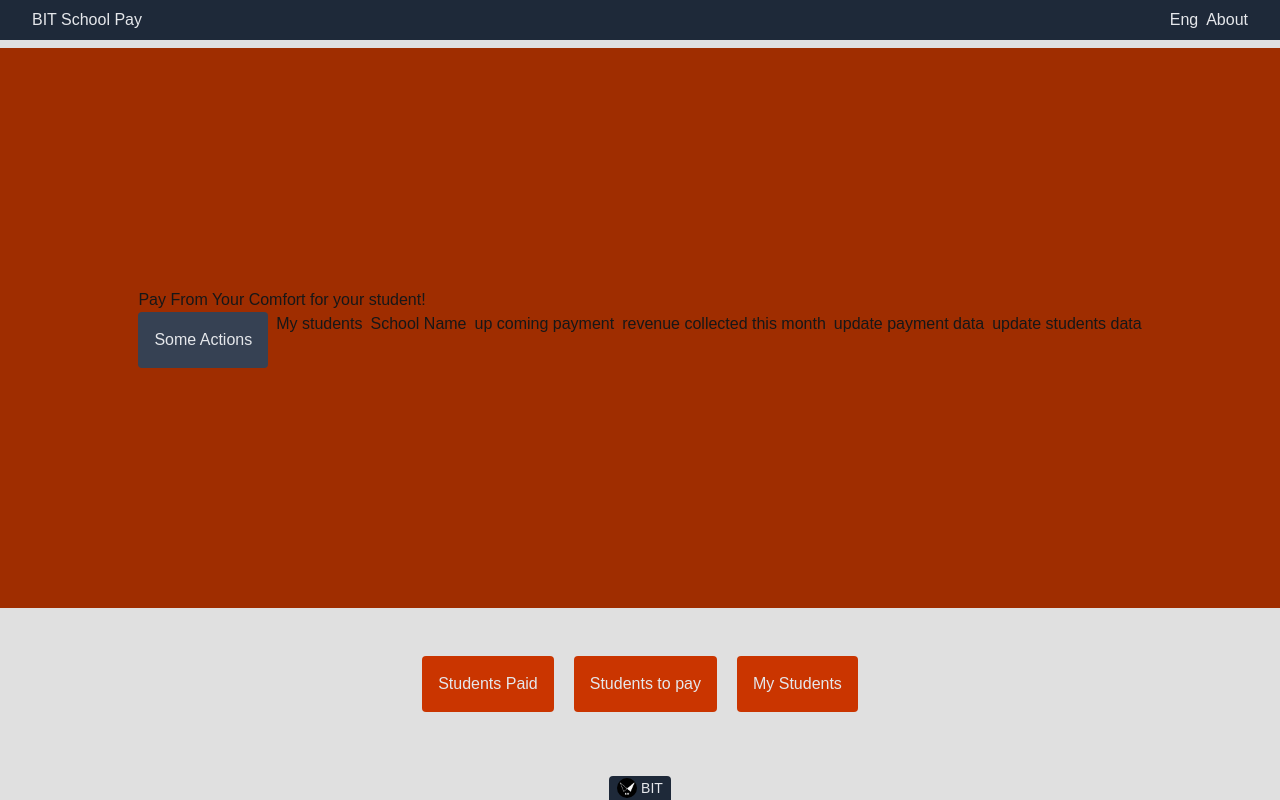
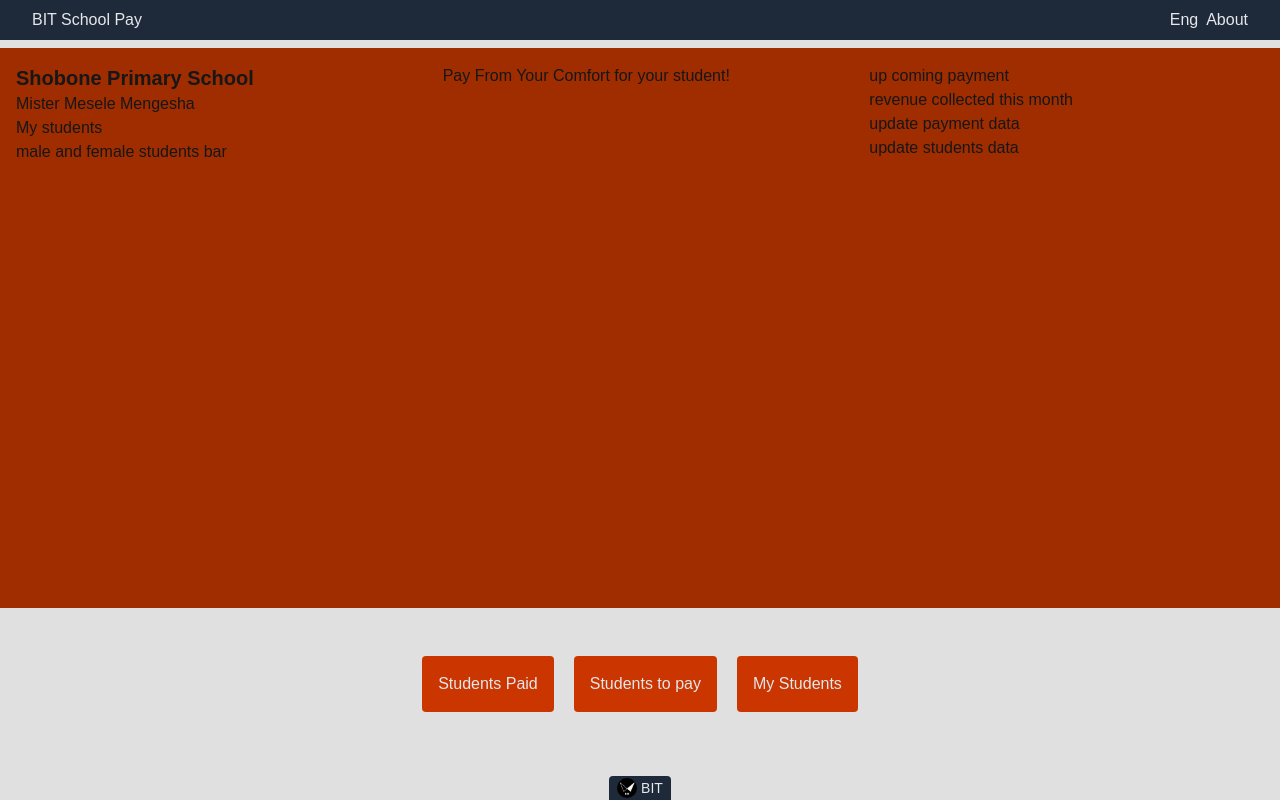
Before and after one commit to mina-lue/bit_school_dashboard, a Next.js app: page / in a window 1280 px wide. Built offline with nearby package versions, Linux system fonts and the light colour scheme; no server answers.

Commit message:
dashboard update.

```diff
--- a/app/page.tsx
+++ b/app/page.tsx
@@ -1,18 +1,52 @@
-'use client'
+"use client";
 import { useAuth } from "@/context/AuthContext";
+import { DashboardDataShape } from "@/lib/domains/school.dto";
+import { getDashboardData } from "@/service/api.service";
 import Link from "next/link";
+import { useEffect, useState } from "react";
 
 export default function Home() {
-  const {user} = useAuth();
+  const { user } = useAuth();
+  const [loading, setLoading] =  useState(false);
+  const [error, setError] =  useState('');
+  const [dashData, setDashData] = useState<DashboardDataShape>();
+
+
+  useEffect( ()=> {
+
+    const fetchDashboardData = async () => {
+      try {
+        setLoading(true);
+        const data = await getDashboardData();
+        if(data.success)
+        setDashData(data.data!);
+      } catch (error) {
+        setError(' Error loading dashboard data')
+      }
+    }
+    fetchDashboardData()
+  }, [])
+
   return (
     <div className="flex-col items-center justify-center w-full  h-full">
       <div className="h-140 w-screen dark:bg-orange-900 bg-orange-800  dark:opacity-60 flex items-center justify-center">
+        <div className="flex flex-wrap w-full h-full">
+          <div className="w-1/3 p-4">
+          <div className="flex-col items-center justify-center w-full h-full">
+              <p className="text-xl font-semibold">Shobone Primary School</p>
+              <p>Mister Mesele Mengesha</p>
+              <p>My students</p>
+              <p>male and female students bar</p>
+          </div>
+          </div>
+          <div className="w-1/3 p-4">
+            <p>Pay From Your Comfort for your student!</p>
+
+          </div>
+          <div className="w-1/3 p-4">
             <div>
-          <p>Pay From Your Comfort for your student!</p>
-        <div className="flex flex-wrap gap-2">
-            <Link href={'/registration'} className="p-4 bg-gray-700 dark:bg-gray-900 rounded text-gray-200 dark:text-gray-300 ">Some Actions</Link>
-            <p>My students</p>
-            <p>School Name</p>
+              <div className="">
+
               <p>up coming payment</p>
               <p>revenue collected this month</p>
               <p>update payment data</p>
@@ -20,17 +54,45 @@ export default function Home() {
             </div>
             </div>
           </div>
+        </div>
+      </div>
       <div className="m-12 flex justify-center gap-5 flex-wrap">
-        <Link href={'/students/paidFor'} className="p-4 bg-orange-700 dark:bg-orange-900 rounded text-gray-200 dark:text-gray-300 hover:-translate-y-1 transition-transform">Students Paid</Link>
-        <Link href={'/students/unpaidFor'} className="p-4 bg-orange-700 dark:bg-orange-900 rounded text-gray-200 dark:text-gray-300 hover:-translate-y-1 transition-transform">Students to pay</Link>
-        { user?.role==='ADMIN' && <Link href={'/staffs'} className="p-4 bg-orange-700 dark:bg-orange-900 rounded text-gray-200 dark:text-gray-300 hover:-translate-y-1 transition-transform">My Staffs</Link>}
-        <Link href={'/students'} className="p-4 bg-orange-700 dark:bg-orange-900 rounded text-gray-200 dark:text-gray-300 hover:-translate-y-1 transition-transform">My Students</Link>
-        { user?.role==='ADMIN' && <Link href={'/payments'} className="p-4 bg-orange-700 dark:bg-orange-900 rounded text-gray-200 dark:text-gray-300 hover:-translate-y-1 transition-transform">Payments collected</Link>}
+        <Link
+          href={"/students/paidFor"}
+          className="p-4 bg-orange-700 dark:bg-orange-900 rounded text-gray-200 dark:text-gray-300 hover:-translate-y-1 transition-transform"
+        >
+          Students Paid
+        </Link>
+        <Link
+          href={"/students/unpaidFor"}
+          className="p-4 bg-orange-700 dark:bg-orange-900 rounded text-gray-200 dark:text-gray-300 hover:-translate-y-1 transition-transform"
+        >
+          Students to pay
+        </Link>
+        {user?.role === "ADMIN" && (
+          <Link
+            href={"/staffs"}
+            className="p-4 bg-orange-700 dark:bg-orange-900 rounded text-gray-200 dark:text-gray-300 hover:-translate-y-1 transition-transform"
+          >
+            My Staffs
+          </Link>
+        )}
+        <Link
+          href={"/students"}
+          className="p-4 bg-orange-700 dark:bg-orange-900 rounded text-gray-200 dark:text-gray-300 hover:-translate-y-1 transition-transform"
+        >
+          My Students
+        </Link>
+        {user?.role === "ADMIN" && (
+          <Link
+            href={"/payments"}
+            className="p-4 bg-orange-700 dark:bg-orange-900 rounded text-gray-200 dark:text-gray-300 hover:-translate-y-1 transition-transform"
+          >
+            Payments collected
+          </Link>
+        )}
       </div>
-      {
-      }
-
-
+      {}
     </div>
   );
 }
--- a/app/super/schools/registration/page.tsx
+++ b/app/super/schools/registration/page.tsx
@@ -98,7 +98,7 @@ const RegisterSchoolPage = () => {
             <div>
               <label className="block font-medium">School Merchant Code</label>
               <input
-                {...register("schoolEmail")}
+                {...register("schoolMerchantCode")}
                 className="border w-full px-3 py-2 rounded"
               />
               {errors.schoolMerchantCode && (
--- a/lib/domains/school.dto.ts
+++ b/lib/domains/school.dto.ts
@@ -25,3 +25,16 @@ export interface CreateSchoolWithPrincipal {
     password: string;
   };
 }
+
+export interface DashboardDataShape {
+  admin : {
+    username: string
+    firstname: string;
+    middleName: string;
+    lastName: string;
+  }
+  school: {
+    name: string;
+  }
+  students: number;
+}
--- a/service/api.service.ts
+++ b/service/api.service.ts
@@ -1,5 +1,5 @@
 import { LoginResponse } from "@/lib/domains/loginResponse.dto";
-import { CreateSchoolWithPrincipal, School } from "@/lib/domains/school.dto";
+import { CreateSchoolWithPrincipal, DashboardDataShape, School } from "@/lib/domains/school.dto";
 import { CreateStudentDto, Student } from "@/lib/domains/student.model";
 import { StudentsFilter } from "@/lib/domains/students.filter";
 import { CreateStaffDto, User } from "@/lib/domains/user.model";
@@ -112,6 +112,10 @@ export const registerSchool = ( schoolData: CreateSchoolWithPrincipal) : Promise
     return request("POST", 'register-school', schoolData);
 }
 
+export const getDashboardData = () : Promise<ApiResponse<DashboardDataShape>> => {
+    return request("GET", 'dashboard');
+}
+
 
 export async function login(email: string, password: string): Promise<LoginResponse> {
   const res = await fetch(`${process.env.NEXT_PUBLIC_API_URL}/auth/login`, {
```
Lines whose indentation alone changed are shown as unchanged.
